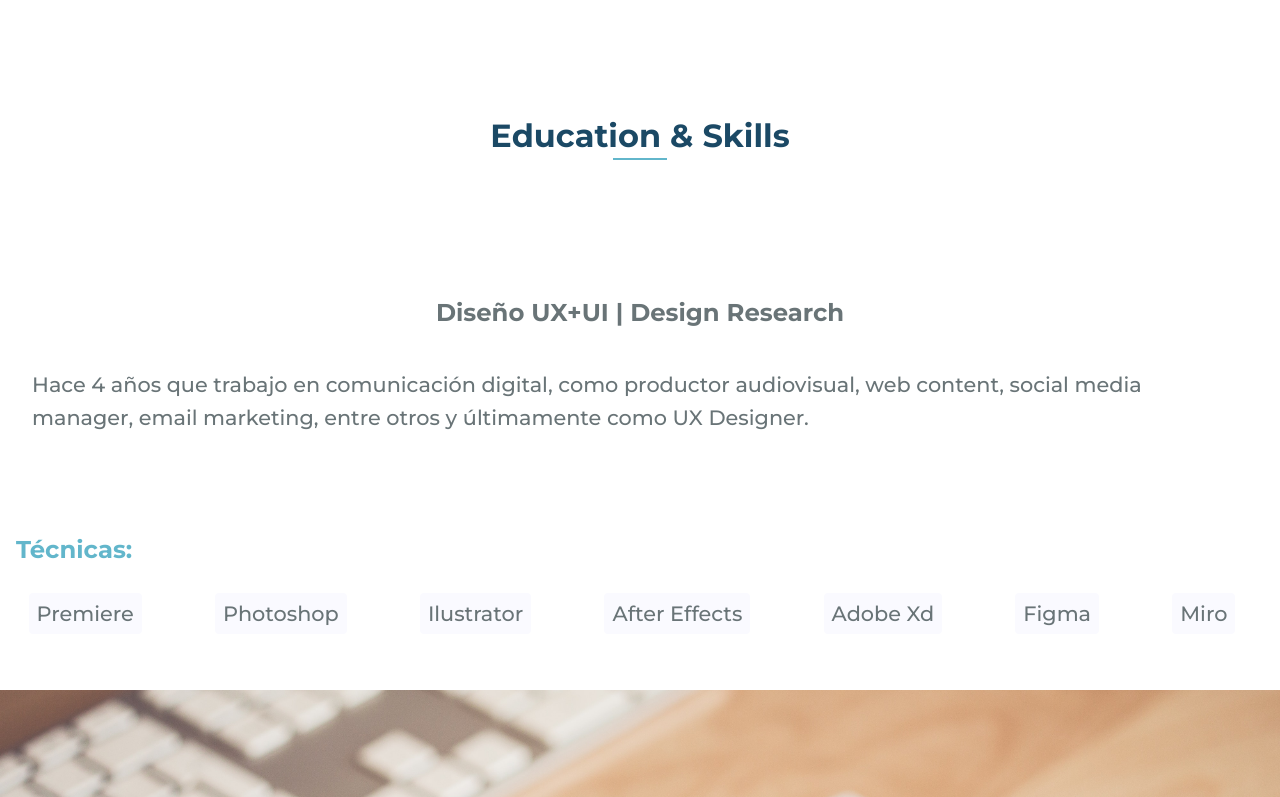
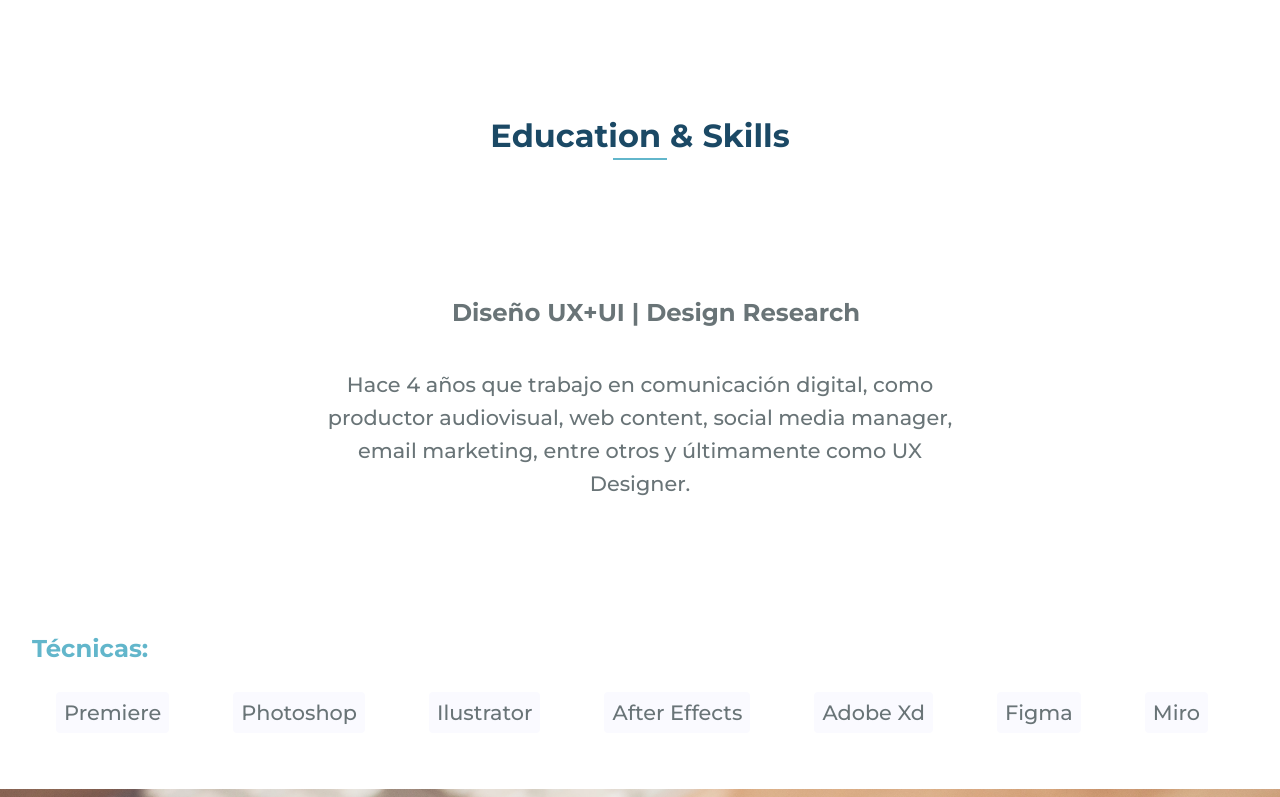
Before and after one commit to anthonyarguello96/UX-portfolio, a website built with webpack: page src/template.html in a window 1280 px wide. Shown: the part 2000-2797 px from the top of the page. Built offline with nearby package versions, Linux system fonts and the light colour scheme.

Commit message:
Fix Education & Skills section dimensions
Some of the element needed some adjustments for
the desktop version.

```diff
--- a/src/main.css
+++ b/src/main.css
@@ -19,17 +19,17 @@
 /* FONTS & TYPOGRAPHY */
 :root{
   --body-font:'Montserrat', sans-serif;
-  --big-font-size: 8.5rem;
+  --big-font-size: 5.25rem;
   --h2-font-size: 1.25rem;
   --normal-font-size: 0.938rem;
   --small-font-size: .813rem;
 }
 
 
-@media screen and (min-width: 892px){
+@media screen and (min-width: 868px){
   :root{
     --body-font:'Montserrat', sans-serif;
-    --big-font-size: 15.5rem;
+    --big-font-size: 10.5rem;
     --h2-font-size: 2rem;
     --normal-font-size: 1.3rem;
     --small-font-size: .875rem;
@@ -163,7 +163,7 @@ img{
 }
 
 
-@media screen and (max-width: 892px){
+@media screen and (max-width: 868px){
   .nav__menu{
     position: fixed;
     top: var(--header-height);
@@ -353,7 +353,8 @@ margin: var(--mb-4) var(--mb-3) var(--mb-4) var(--mb-3);
     color: var(--first-color);
     margin-top: var(--mb-4);
     margin-bottom: var(--mb-3);
-    margin-left: var(--mb-2);
+    margin-left: var(--mb-4);
+    margin-right: var(--mb-4);
   }
 
 
@@ -372,9 +373,12 @@ margin: var(--mb-4) var(--mb-3) var(--mb-4) var(--mb-3);
     flex-direction: row;
     flex-wrap: wrap;
     justify-content: space-around;
+    margin: 0 2rem 0 2rem;
   }
 
-
+.skills__container h3{
+  margin-left: 2rem;
+}
   .skills__main-title{
     color: var(--small-font-size);
     margin-bottom: var(--mb-3);
@@ -436,7 +440,7 @@ margin: var(--mb-4);
 
 .skills__text{
   margin: var(--mb-4);
-
+  text-align: center;
 }
 
 
@@ -597,7 +601,7 @@ margin: var(--mb-4);
 
 
 /* Desktop Mecia queries */
-@media screen and (min-width: 892px){
+@media screen and (min-width: 868px){
 body{
   margin:0;
 }
@@ -666,8 +670,8 @@ body{
   max-width: 100vw;
 }
 .home__img{
-  width: 1420px;
-  right: -100px;
+  width: 524px;
+  right: 10%;
   /* margin-left: 200033rem; */
 }
 
@@ -722,7 +726,9 @@ margin-top: 8rem;
 
 
 .skills__text{
-  margin-bottom: 6rem;
+  margin-right: 20rem;
+  margin-left: 20rem;
+  margin-bottom: 8rem;
   display: block;
 }
 
```
Also changed, not shown: src/template.html (+2 -1 lines).
